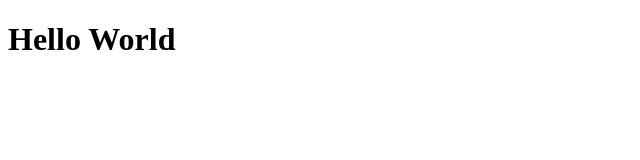
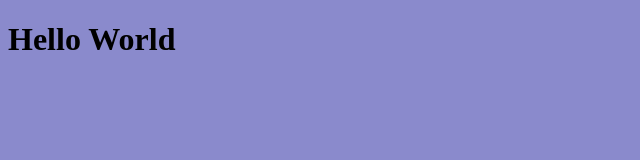
Before and after one commit to Nellwen/helloWorld, a plain HTML site: page index.html in a window 1280 px wide. Shown: the whole page, without its empty margins (0-640 px from the left). Drawn offline with Linux system fonts and the light colour scheme.

Commit message:
change color bg bleu

```diff
--- /dev/null
+++ b/fondBleu.css
@@ -0,0 +1,3 @@
+body{
+    background-color: rgb(138, 138, 204);
+}
--- a/index.html
+++ b/index.html
@@ -3,6 +3,7 @@
 
 <head>
     <meta charset="UTF-8">
+    <link rel="stylesheet" type="text/css" href="fondBleu.css">
 </head>
 
 <body>
```
